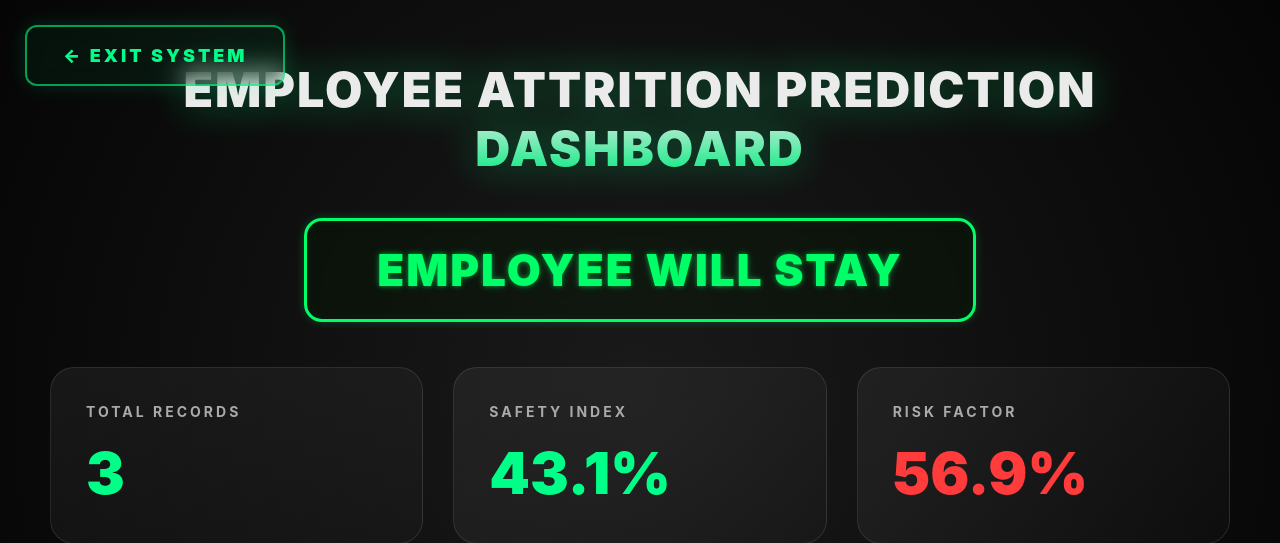
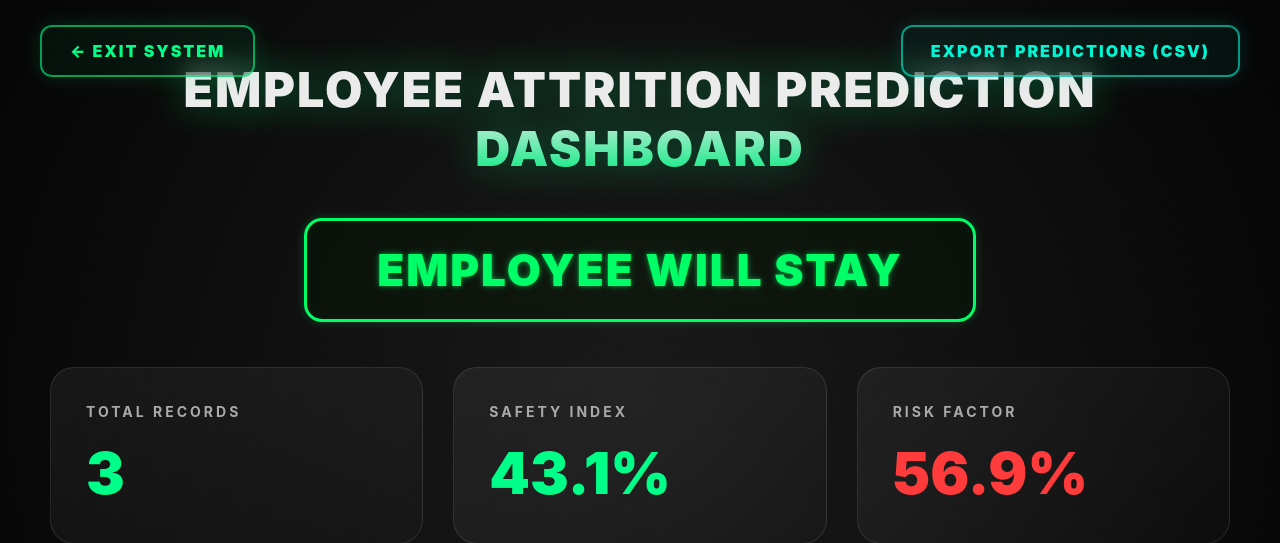
Before and after one commit to Joyanto2039/Employee-Attrition-Prediction, a Flask app: page /dashboard in a window 1280 px wide; the page is wider, and only the part inside the window is pictured. Shown: the top 543 px of that part. Run offline with Flask 3, Linux system fonts and the light colour scheme; a user stored in the database is signed in; data comes from the database, SQL or seed files in the repository; both versions use the stored data as it was before the commit.

Commit message:
Initial commit - Employee Attrition Prediction

```diff
--- a/app.py
+++ b/app.py
@@ -1,6 +1,8 @@
-from flask import Flask, render_template, request, redirect, url_for, session
+from flask import Flask, render_template, request, redirect, url_for, session, Response
 import sqlite3
 import os
+import csv
+import io
 
 app = Flask(__name__)
 app.secret_key = "mysecretkey123"
@@ -313,5 +315,37 @@ def company_info():
         return redirect(url_for('login_page'))
     return render_template("company.html")
 
+@app.route('/export_csv')
+def export_csv():
+    if not session.get('user_id'):
+        return redirect(url_for('login_page'))
+
+    conn = sqlite3.connect("employees.db")
+    cursor = conn.cursor()
+    cursor.execute("SELECT id, employee_id, prediction, stay_prob, leave_prob, risk_status FROM predictions ORDER BY id ASC")
+    rows = cursor.fetchall()
+    conn.close()
+
+    output = io.StringIO()
+    writer = csv.writer(output)
+    writer.writerow(['Identifier', 'Employee ID', 'Prediction', 'Stay %', 'Leave %', 'Risk Status'])
+
+    for index, row in enumerate(rows, start=1):
+        writer.writerow([
+            f"#{index}",
+            row[1] if row[1] else 'N/A',
+            row[2],
+            f"{row[3]}%",
+            f"{row[4]}%",
+            row[5]
+        ])
+
+    output.seek(0)
+    return Response(
+        output.getvalue(),
+        mimetype="text/csv",
+        headers={"Content-disposition": "attachment; filename=attrition_report.csv"}
+    )
+
 if __name__ == "__main__":
     app.run(debug=True)
--- a/templates/dashboard.html
+++ b/templates/dashboard.html
@@ -49,22 +49,27 @@
         .top-bar {
             position: fixed;
             top: 25px;
-            left: 25px;
+            left: 0;
+            width: 100%;
+            padding: 0 40px;
+            display: flex;
+            justify-content: space-between;
+            align-items: center;
             z-index: 1000;
         }
 
         .btn {
-            padding: 18px 36px;
+            padding: 14px 28px;
             border-radius: 12px;
             background: rgba(0, 255, 136, 0.05);
             backdrop-filter: blur(12px);
             border: 2px solid rgba(0, 255, 136, 0.6);
             color: #00ff88;
             text-decoration: none;
-            font-size: 18px;
+            font-size: 16px;
             font-weight: 900;
             text-transform: uppercase;
-            letter-spacing: 3px;
+            letter-spacing: 2px;
             transition: all 0.4s cubic-bezier(0.175, 0.885, 0.32, 1.275);
             display: inline-block;
             box-shadow: 0 0 20px rgba(0, 255, 136, 0.15);
@@ -74,7 +79,20 @@
             background: #00ff88;
             color: #000;
             box-shadow: 0 0 40px rgba(0, 255, 136, 0.9);
-            transform: scale(1.08);
+            transform: scale(1.05);
+        }
+
+        .btn-export {
+            background: rgba(0, 245, 212, 0.05);
+            border-color: rgba(0, 245, 212, 0.6);
+            color: #00f5d4;
+            box-shadow: 0 0 20px rgba(0, 245, 212, 0.15);
+        }
+
+        .btn-export:hover {
+            background: #00f5d4;
+            color: #000;
+            box-shadow: 0 0 40px rgba(0, 245, 212, 0.9);
         }
 
         .header {
@@ -249,6 +267,7 @@
 
 <div class="top-bar">
     <a href="/admin_dashboard" class="btn">← EXIT SYSTEM</a>
+    <a href="/export_csv" class="btn btn-export">Export Predictions (CSV)</a>
 </div>
 
 <div class="header">
```
Also changed, not shown: templates/admin_employees.html (+82 -1 lines), employees.db (deleted).
